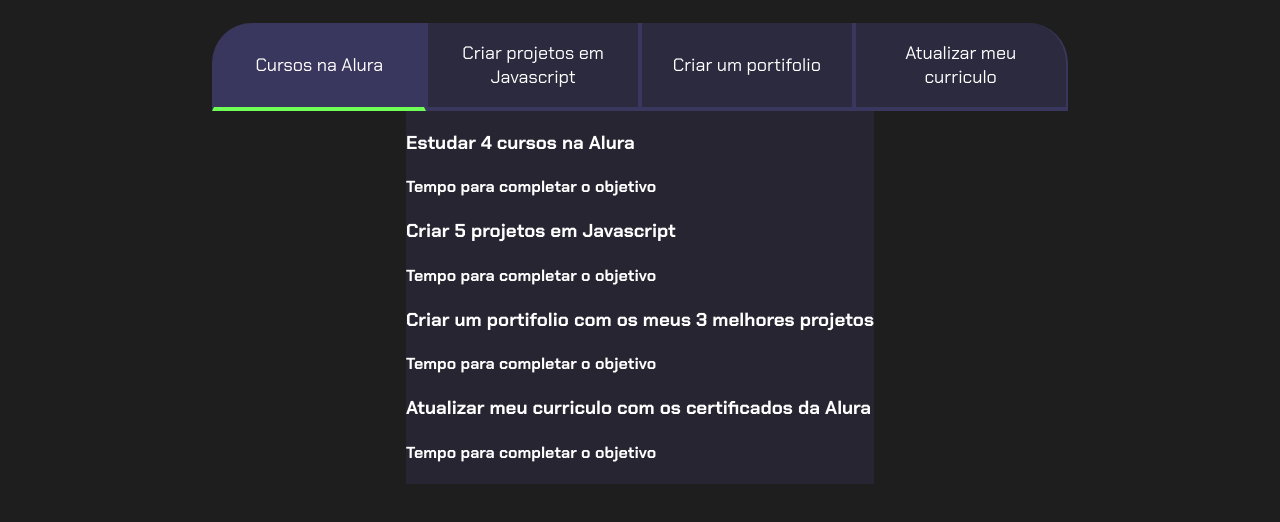
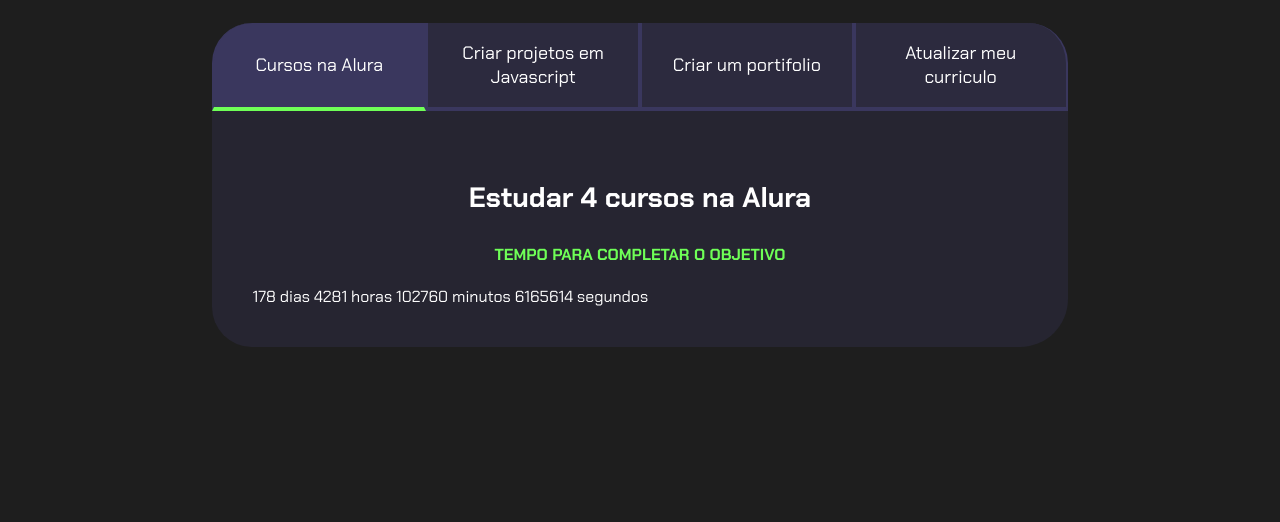
Before and after one commit to MateusDenian/Javascript, a plain HTML site: page Javascript - Projetos de vida MateusDf/index.html in a window 1280 px wide. Shown: the part 80-602 px from the top of the page. Drawn offline with Linux system fonts and the light colour scheme.

Commit message:
adicionando Horas

```diff
--- a/Javascript - Projetos de vida MateusDf/index.html
+++ b/Javascript - Projetos de vida MateusDf/index.html
@@ -9,6 +9,7 @@
 <body>
     <section class="conteudo-principal">
         <h2 class="titulo-principal">Meus Objetivos do ano<span>_</span></h2>
+        <div class="conteudo">
         <div class="botoes">
             <button class="botao ativo">Cursos na Alura</button>
             <button class="botao">Criar projetos em Javascript</button>
@@ -16,23 +17,28 @@
             <button class="botao">Atualizar meu curriculo</button>
         </div>
         <div class="abas-textos">
-            <div class="aba-conteudo">
+            <div class="aba-conteudo ativo">
                 <h3 class="aba-conteudo-titulo-principal">Estudar 4 cursos na Alura</h3>
                 <h4 class="aba-conteudo-titulo-secundario">Tempo para completar o objetivo</h4>
+                <div class="contador"></div>
             </div>
-            <div class="abas-conteudo">
+            <div class="aba-conteudo">
                 <h3 class="aba-conteudo-titulo-principal">Criar 5 projetos em Javascript</h3>
                 <h4 class="aba-conteudo-titulo-secundario">Tempo para completar o objetivo</h4>
+                <div class="contador"></div>
             </div>
-            <div class="abas-conteudo">
+            <div class="aba-conteudo">
                 <h3 class="aba-conteudo-titulo-principal">Criar um portifolio com os meus 3 melhores projetos</h3>
                 <h4 class="aba-conteudo-titulo-secundario">Tempo para completar o objetivo</h4>
+                <div class="contador"></div>
             </div>
-            <div class="abas-conteudo">
+            <div class="aba-conteudo">
                 <h3 class="aba-conteudo-titulo-principal">Atualizar meu curriculo com os certificados da Alura</h3>
                 <h4 class="aba-conteudo-titulo-secundario">Tempo para completar o objetivo</h4>
+                <div class="contador"></div>
             </div>
         </div>
+    </div>
     </section>
     <script src="main.js"></script>
 </body>
--- a/Javascript - Projetos de vida MateusDf/main.js
+++ b/Javascript - Projetos de vida MateusDf/main.js
@@ -1,12 +1,30 @@
 const botoes = document.querySelectorAll(".botao");
+const textos = document.querySelectorAll(".aba-conteudo");
 
 for(let i=0;i <botoes.length;i++){
     botoes[i].onclick = function(){
 
         for(let j=0;j<botoes.length;j++){
             botoes[j].classList.remove("ativo");
+            textos[j].classList.remove("ativo");
         }
 
-        botoes[i].classList.add("ativo")
+        botoes[i].classList.add("ativo");
+        textos[i].classList.add("ativo");
     }
 }
+
+const contadores = document.querySelectorAll(".contador");
+const tempoObjetivo1 = new Date("2024-06-06T00:00:00");
+
+contadores[0].textContent = calculaTempo(tempoObjetivo1);
+
+function calculaTempo(tempoObjetivo){
+    let tempoAtual = new Date();
+    let tempoFinal = tempoObjetivo - tempoAtual;
+    let segundos = Math.floor(tempoFinal/1000);
+    let minutos = Math.floor(segundos/60);
+    let horas = Math.floor(minutos/24);
+    let dias = Math.floor(horas/24);
+    return dias + " dias " + horas + " horas " + minutos + " minutos " + segundos + " segundos";
+}
--- a/Javascript - Projetos de vida MateusDf/style.css
+++ b/Javascript - Projetos de vida MateusDf/style.css
@@ -61,13 +61,33 @@ body{
     display: block;
 }
 
-.ativo{
+.botao.ativo{
     background-color: var(--botao-ativo);
     border-bottom: 4px solid var(--verde);
 }
 
 .abas-textos{
     background-color: var(--texto-fundo);
+    padding: 40px;
+    border-radius: 0 0 48px 40px;
+}
+
+.aba-conteudo.ativo{
+    display:block;
+}
+
+.aba-conteudo{
+    display: none;
+}
+.aba-conteudo-titulo-principal{
+    font-size: 28px;
+    text-align: center;
+}
+
+.aba-conteudo-titulo-secundario{
+    text-align: center;
+    color: var(--verde);
+    text-transform: uppercase;
 }
 
 @media screen and (min-width: 768px) {
```
